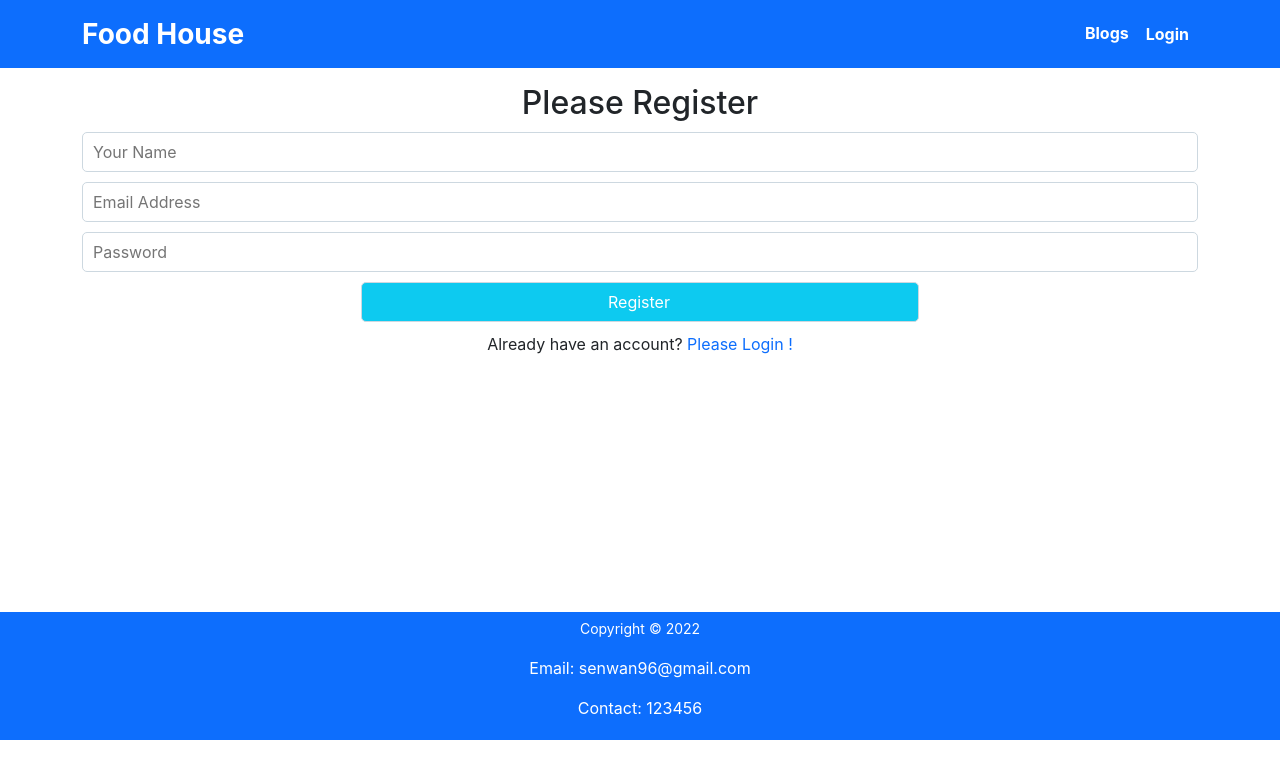
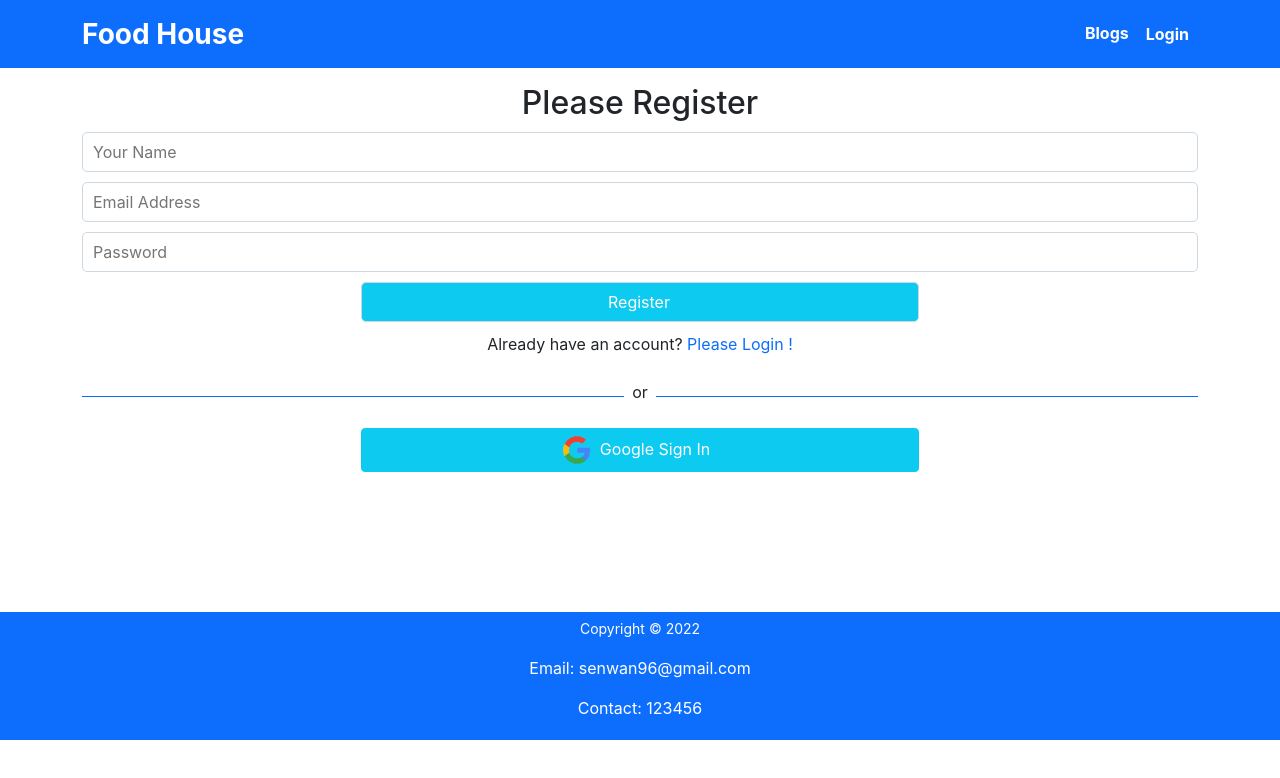
Before and after one commit to SenWan/warehouse-management-client, a React (Create React App) app: page /register in a window 1280 px wide. Shown: the top 778 px of the page. Built offline with nearby package versions, Linux system fonts and the light colour scheme; no server answers.

Commit message:
social login implemented

```diff
--- a/src/Pages/Login/Login/Login.js
+++ b/src/Pages/Login/Login/Login.js
@@ -4,6 +4,7 @@
 import { useSendPasswordResetEmail, useSignInWithEmailAndPassword } from 'react-firebase-hooks/auth';
 import { Link, useLocation, useNavigate } from 'react-router-dom';
 import auth from '../../../firebase.init';
+import SocialLogin from '../SocialLogin/SocialLogin';
 
 const Login = () => {
   const emailRef = useRef('');
@@ -52,6 +53,7 @@
         </Form>
         <p>Are you new user? <Link to='/register'  style={{cursor:'pointer'}} className='text-primary text-decoration-none' onClick={navigateRegister}> Please Register !</Link></p>
         <p>forget password? <span  style={{cursor:'pointer'}} className='text-primary'> Reset Password !</span></p>
+        <SocialLogin></SocialLogin>
       </div>
     );
 };
--- a/src/Pages/Login/Register/Register.js
+++ b/src/Pages/Login/Register/Register.js
@@ -3,6 +3,7 @@
 import auth from '../../../firebase.init';
 import { useCreateUserWithEmailAndPassword, useUpdateProfile } from 'react-firebase-hooks/auth';
 import './Register.css';
+import SocialLogin from '../SocialLogin/SocialLogin';
 
 const Register = () => {
     const [
@@ -36,6 +37,7 @@
                 <input className='w-50 mx-auto btn my btn-info text-white mt-2' type="submit" value="Register" />
             </form>
             <p className='text-center'>Already have an account? <Link to='/login'  style={{cursor:'pointer'}} className='text-primary text-decoration-none'> Please Login !</Link></p>
+            <SocialLogin></SocialLogin>
         </div>
     );
 };
--- /dev/null
+++ b/src/Pages/Login/SocialLogin/SocialLogin.js
@@ -0,0 +1,35 @@
+import React from 'react';
+import { useSignInWithGoogle } from 'react-firebase-hooks/auth';
+import { useNavigate } from 'react-router-dom';
+import auth from '../../../firebase.init';
+import google from '../../../images/google.png'
+
+const SocialLogin = () => {
+    const navigate = useNavigate();
+    const [signInWithGoogle, user, loading, error] = useSignInWithGoogle(auth);
+    let fixerror;
+
+    if(user){
+        navigate('/home');
+        if(error){
+            fixerror = (
+                <p>Error: {error?.message}</p>
+            )
+        }
+    }
+    return (
+        <div>
+        <div className='d-flex align-items-center gap-2'>
+            <div style={{height: '1px'}} className='bg-primary w-50'></div>
+            <p className='mt-2'>or</p>
+            <div style={{height: '1px'}} className='bg-primary w-50'></div>
+        </div>
+        <button onClick={() => signInWithGoogle()} className='btn btn-info text-white w-50 d-block mx-auto my-2'>
+            <img src={google} alt="" />
+            <span className='px-2'>Google Sign In</span></button>
+            {fixerror}
+    </div>
+    );
+};
+
+export default SocialLogin;
```
Also changed, not shown: src/images/google.png (added).
